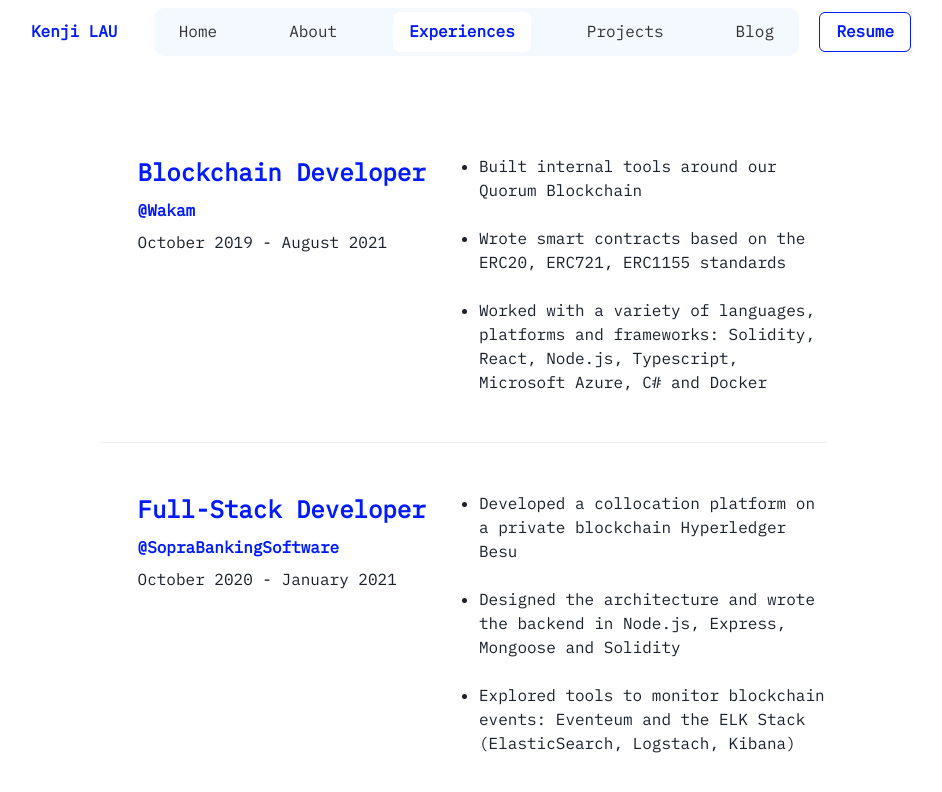
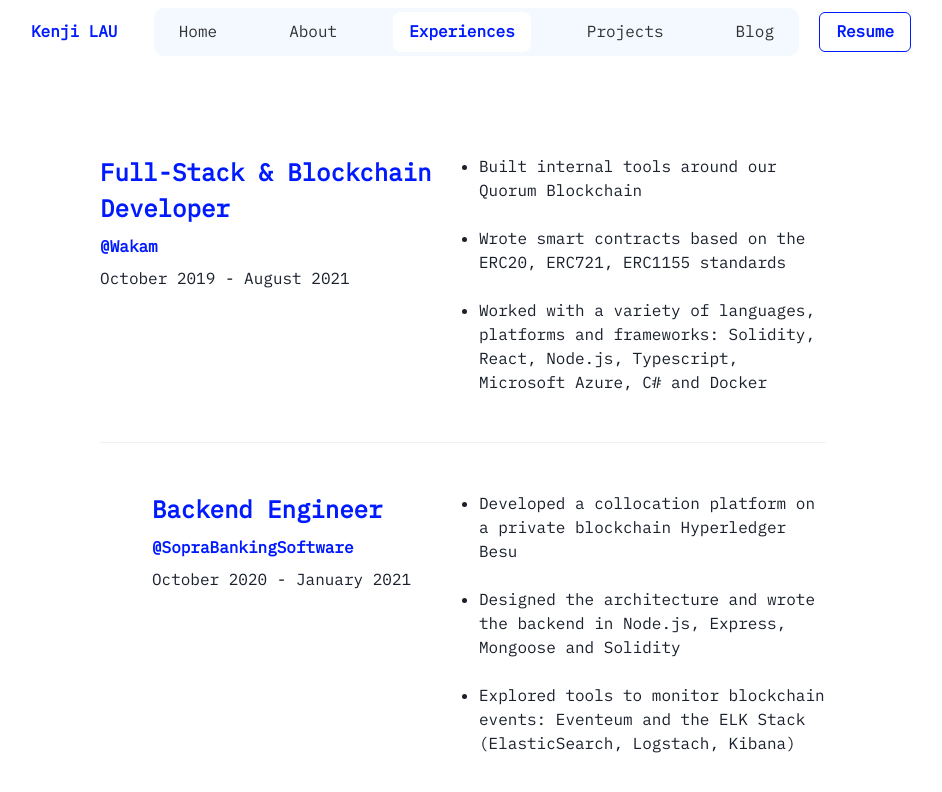
Before and after one commit to krouspy/portfolio-v2, a Next.js app: page /experiences in a window 1280 px wide. Shown: the top 792 px of the page, without its empty margins (177-1119 px from the left). Built offline with nearby package versions, Linux system fonts and the light colour scheme.

Commit message:
add companies website url and update Experiences

```diff
--- a/components/experience.tsx
+++ b/components/experience.tsx
@@ -1,9 +1,15 @@
 import React from 'react';
-import { Stack, Grid, GridItem, Text, UnorderedList, ListItem } from '@chakra-ui/react';
+import { Stack, Grid, GridItem, Text, UnorderedList, ListItem, Link } from '@chakra-ui/react';
 import { IExperience } from '@/types';
 import { colors } from '@/constants';
 
-export const Experience: React.FC<IExperience> = ({ jobTitle, company, dates, details }) => {
+export const Experience: React.FC<IExperience> = ({
+  jobTitle,
+  company,
+  websiteUrl,
+  dates,
+  details,
+}) => {
   return (
     <Stack w="100%">
       <Grid templateColumns={{ base: 'repeat(1, 1fr)', xl: 'repeat(2, 1fr)' }}>
@@ -13,7 +19,9 @@ export const Experience: React.FC<IExperience> = ({ jobTitle, company, dates, de
               {jobTitle}
             </Text>
             <Text fontSize={{ base: 'sm', xl: 'md' }} color={colors.blue} fontWeight="bold">
-              @{company}
+              <Link href={websiteUrl} isExternal>
+                @{company}
+              </Link>
             </Text>
             <Text fontSize="md">{dates}</Text>
           </Stack>
--- a/pages/experiences.tsx
+++ b/pages/experiences.tsx
@@ -6,9 +6,15 @@ import { IExperience } from '@/types';
 const Experiences: NextPage = () => {
   return (
     <Stack h="100%" px="5%" spacing="12">
-      {experiences.map(({ id, jobTitle, company, dates, details }) => (
+      {experiences.map(({ id, jobTitle, company, websiteUrl, dates, details }) => (
         <Stack key={id} direction="column" spacing="12">
-          <Experience jobTitle={jobTitle} company={company} dates={dates} details={details} />
+          <Experience
+            jobTitle={jobTitle}
+            company={company}
+            websiteUrl={websiteUrl}
+            dates={dates}
+            details={details}
+          />
           <Divider />
         </Stack>
       ))}
@@ -21,8 +27,9 @@ export default Experiences;
 const experiences: IExperience[] = [
   {
     id: 0,
-    jobTitle: 'Blockchain Developer',
+    jobTitle: 'Full-Stack & Blockchain Developer',
     company: 'Wakam',
+    websiteUrl: 'https://www.wakam.com/en/',
     dates: 'October 2019 - August 2021',
     details: [
       {
@@ -42,8 +49,9 @@ const experiences: IExperience[] = [
   },
   {
     id: 1,
-    jobTitle: 'Full-Stack Developer',
+    jobTitle: 'Backend Engineer',
     company: 'SopraBankingSoftware',
+    websiteUrl: 'https://www.soprabanking.com/',
     dates: 'October 2020 - January 2021',
     details: [
       {
--- a/types/index.d.ts
+++ b/types/index.d.ts
@@ -2,6 +2,7 @@ export interface IExperience {
   id?: number;
   jobTitle: string;
   company: string;
+  websiteUrl: string;
   dates: string;
   details: {
     id: number;
```
